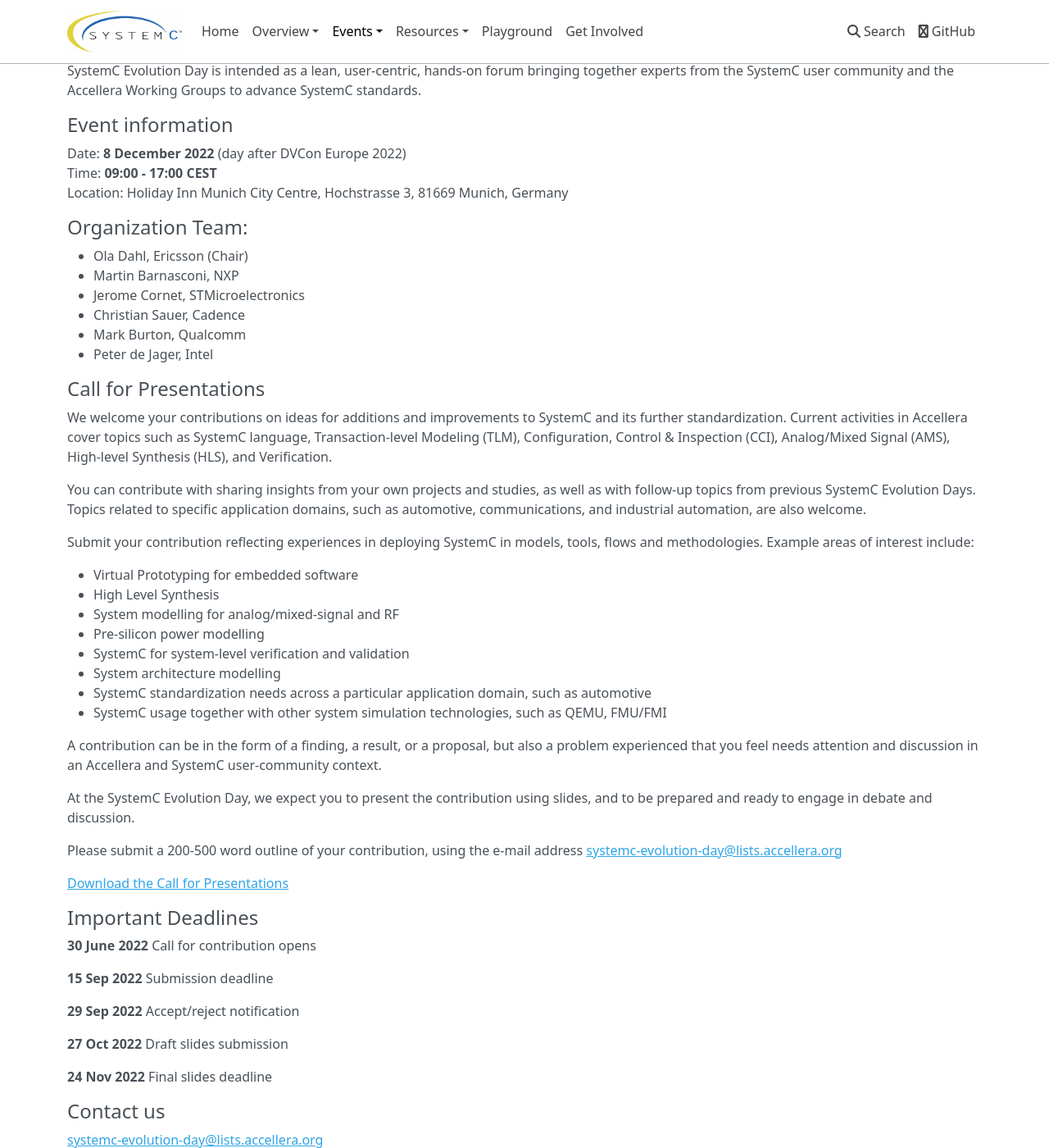
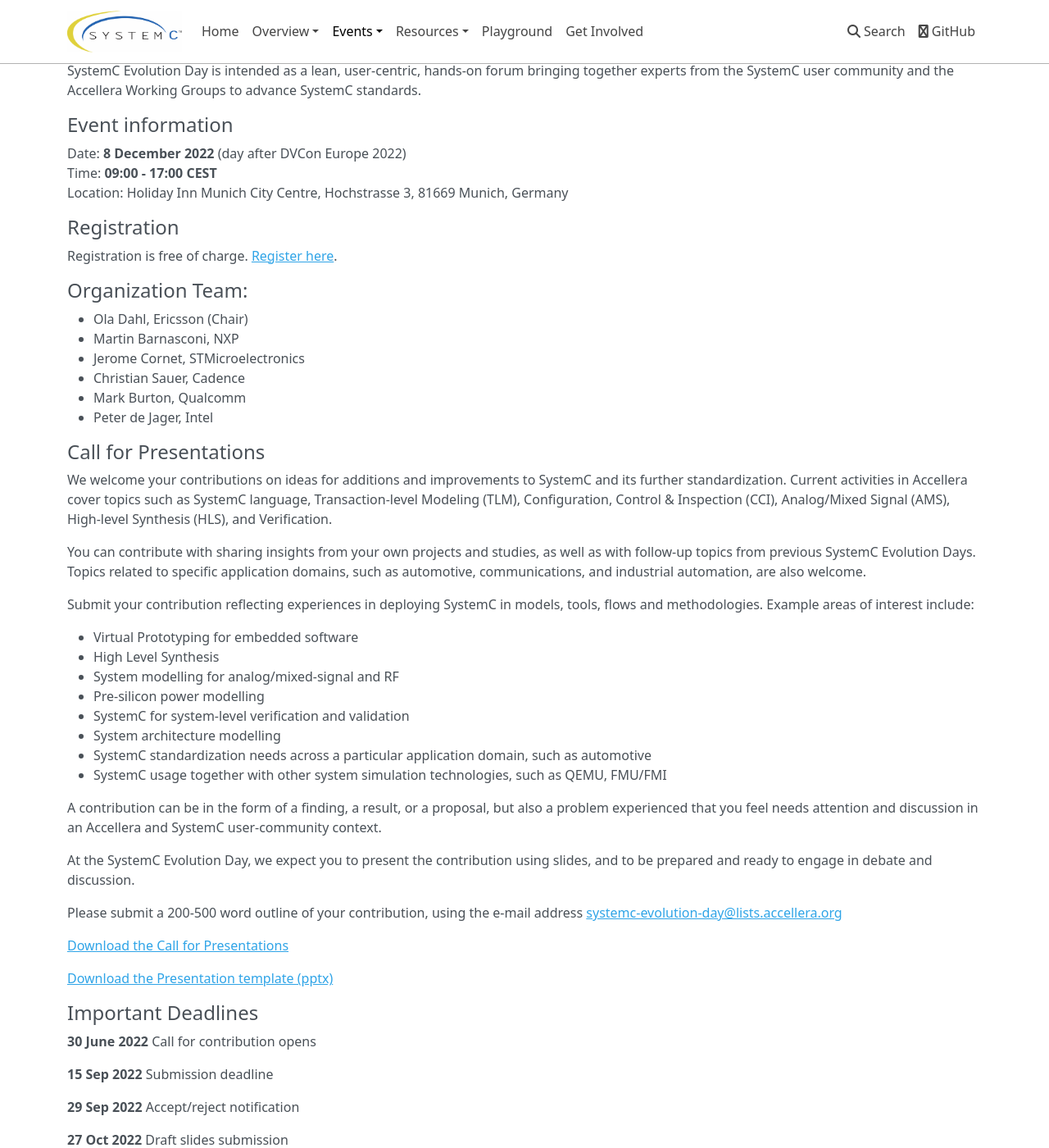
Before and after one commit to accellera-official/systemc.org, an MkDocs documentation site: the page built from docs/events/sced2022.md, in a window 1280 px wide and 1400 px high, scrolled down 222 px. Shown: the whole window at 82% size. Built offline with MkDocs 1.6.1, drawn with Linux system fonts in a browser that asks for light colours; nearby versions of some CDN libraries.

Commit message:
added sced registration and template
Signed-off-by: Martin Barnasconi <martin.barnasconi@nxp.com>

```diff
--- a/docs/events/sced2022.md
+++ b/docs/events/sced2022.md
@@ -13,6 +13,10 @@
 Date: **8 December 2022** (day after DVCon Europe 2022)<br>
 Time: **09:00 - 17:00 CEST**<br>
 Location: Holiday Inn Munich City Centre, Hochstrasse 3, 81669 Munich, Germany
+
+## Registration
+
+Registration is free of charge. [Register here](https://dvcon-europe.org/registration/).
 
 ## Organization Team:
 
@@ -49,6 +53,8 @@
 
 [Download the Call for Presentations](https://workspace.accellera.org/document/dl/11125)
 
+[Download the Presentation template (pptx)](https://workspace.accellera.org/document/dl/11331)
+
 ## Important Deadlines
 
 **30 June 2022** Call for contribution opens
```
Also changed, not shown: docs/index.md (+1 -1 lines).
